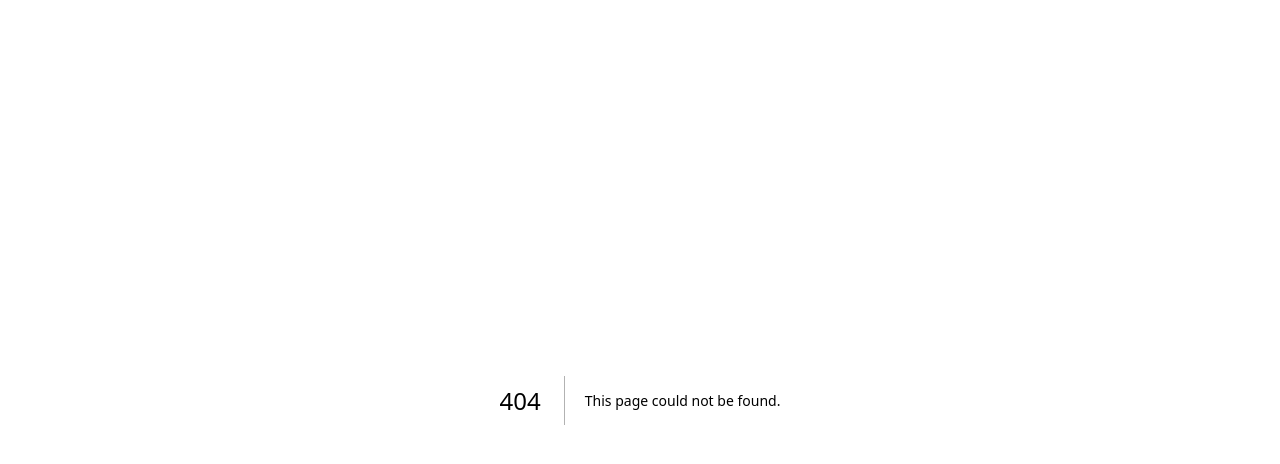
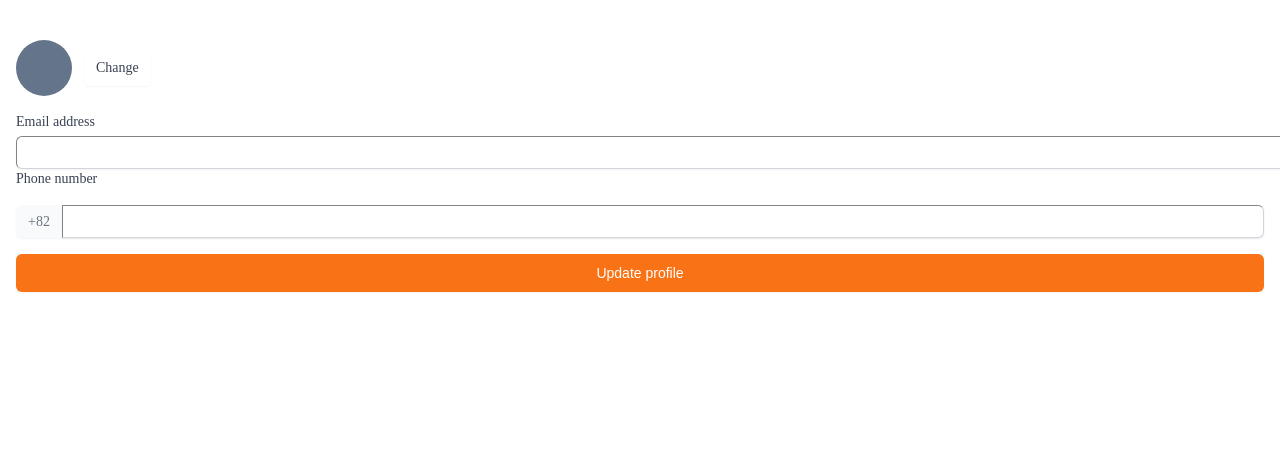
Before and after one commit to moko0428/carrot-market, a Next.js app: page /profile/edit in a window 1280 px wide. Before the commit this address had no page. Shown: the top 464 px of the page. Built offline with nearby package versions, Linux system fonts and the light colour scheme.

Commit message:
edit profile page clear

```diff
--- /dev/null
+++ b/pages/profile/edit.tsx
@@ -0,0 +1,50 @@
+import { NextPage } from "next";
+
+const EditProfile: NextPage = () => {
+  return (
+    <div className="py-10 px-4 space-y-4">
+      <div className="flex items-center space-x-3">
+        <div className="w-14 h-14 rounded-full bg-slate-500" />
+        <label
+          htmlFor="picture"
+          className="cursor-pointer py-2 px-3 border border-gray-300 rounded-md shadow-sm text-sm font-medium focus:ring-2 focus:ring-offset-2 focus:ring-orange-500 text-gray-700"
+        >
+          Change
+          <input id="picture" type="file" className="hidden" accept="image/*" />
+        </label>
+      </div>
+      <div className="space-y-1">
+        <label htmlFor="email" className="text-sm font-medium text-gray-700">
+          Email address
+        </label>
+        <input
+          id="email"
+          type="email"
+          className="appearance-none w-full px-3 py-2 border border-gray-300 rounded-md shadow-sm placeholder-gray-400 focus:outline-none focus:ring-orange-500 focus:border-orange-500"
+          required
+        />
+      </div>
+      <label htmlFor="phone" className="text-sm font-medium text-gray-700">
+        Phone number
+      </label>
+      <div className="space-y-1">
+        <div className="flex rounded-md shadow-sm">
+          <span className="flex items-center justify-center px-3 rounded-l-md border border-r-0 border-gray-300 bg-gray-50 text-gray-500 select-none text-sm">
+            +82
+          </span>
+          <input
+            id="input"
+            type="number"
+            className="appearance-none w-full px-3 py-2 border border-gray-300 rounded-md rounded-l-none shadow-sm placeholder-gray-400 focus:outline-none focus:ring-orange-500 focus:border-orange-500"
+            required
+          />
+        </div>
+      </div>
+      <button className="mt-5 w-full bg-orange-500 hover:bg-orange-600 text-white py-2 px-4 border border-transparent rounded-md shadow-sm text-sm font-medium focus:ring-2 focus:ring-offset-2 focus:ring-orange-500 focus:outline-none">
+        Update profile
+      </button>
+    </div>
+  );
+};
+
+export default EditProfile;
```
